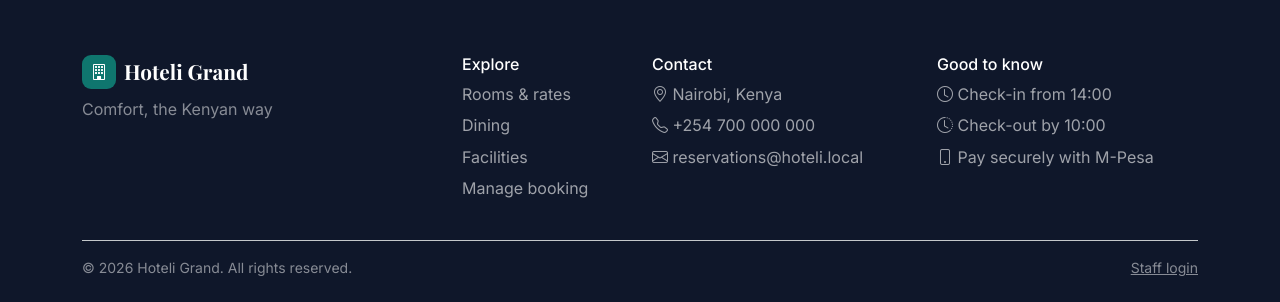
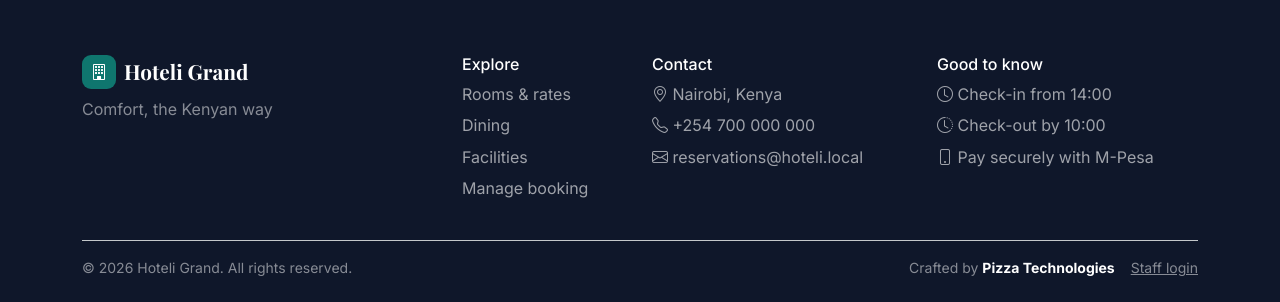
Before and after one commit to pizzatechies/hoteli, a Django app: page /dining/ in a window 1280 px wide. Shown: the part 536-838 px from the top of the page. Run offline with Django 5.2, Linux system fonts and the light colour scheme; data comes from the database, SQL or seed files in the repository; data that the repository does not hold is empty.

Commit message:
Add Pizza Technologies credit to the website footer
Co-Authored-By: Claude Opus 5.5 <noreply@anthropic.com>
Claude-Session: https://claude.ai/code/session_01GqPRqp5KfwQRrZsLsuQWtq

```diff
--- a/templates/base_site.html
+++ b/templates/base_site.html
@@ -93,7 +93,10 @@
     </div>
     <div class="d-flex flex-wrap justify-content-between border-top border-secondary-subtle pt-3 mt-4 small text-white-50">
       <span>&copy; {% now "Y" %} {{ hotel.name }}. All rights reserved.</span>
-      <a href="{% url 'accounts:login' %}" class="text-white-50">Staff login</a>
+      <span class="d-flex flex-wrap gap-3">
+        <span>Crafted by <strong class="text-white">Pizza Technologies</strong></span>
+        <a href="{% url 'accounts:login' %}" class="text-white-50">Staff login</a>
+      </span>
     </div>
   </div>
 </footer>
--- a/website/tests.py
+++ b/website/tests.py
@@ -25,6 +25,7 @@ class WebsiteBookingTests(HotelTestCase):
         for name in ["home", "rooms", "dining", "facilities", "contact", "search", "lookup"]:
             self.assertEqual(self.client.get(reverse(f"website:{name}")).status_code, 200, name)
         self.assertContains(self.client.get(reverse("website:room_detail", args=[self.std.pk])), "Standard")
+        self.assertContains(self.client.get(reverse("website:home")), "Crafted by <strong class=\"text-white\">Pizza Technologies</strong>", html=False)
 
     def test_search_lists_available_types_with_quote(self):
         resp = self.client.get(reverse("website:search"), self.search_params())
```
